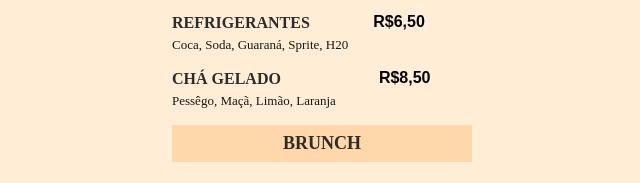
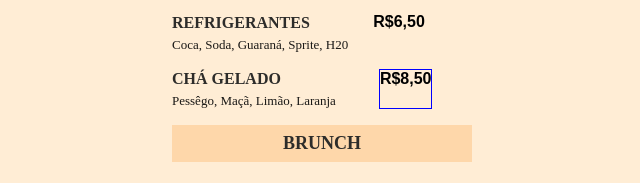
Before and after one commit to ianmello/maratonaexplorer, a plain HTML site: page index.html in a window 1280 px wide. Shown: the part 456-639 px from the top of the page, 318-958 px from the left. Drawn offline with Linux system fonts and the light colour scheme; a web font is replaced by a local one.

Commit message:
Update style.css

```diff
--- a/style.css
+++ b/style.css
@@ -97,6 +97,7 @@ li .details{
 
 #cha{
   margin-left: 43px;
+  border: 1px solid blue
 
 }
 
```
